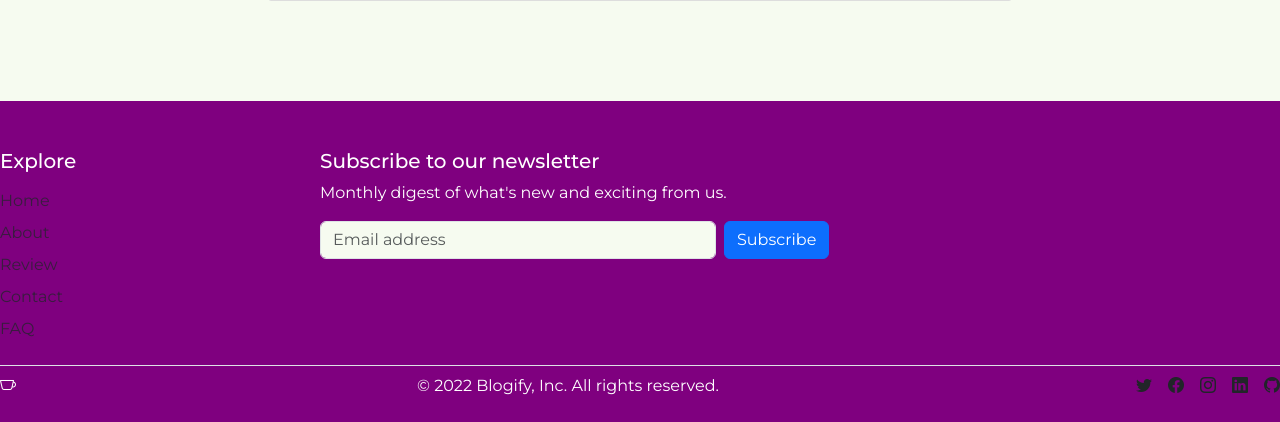
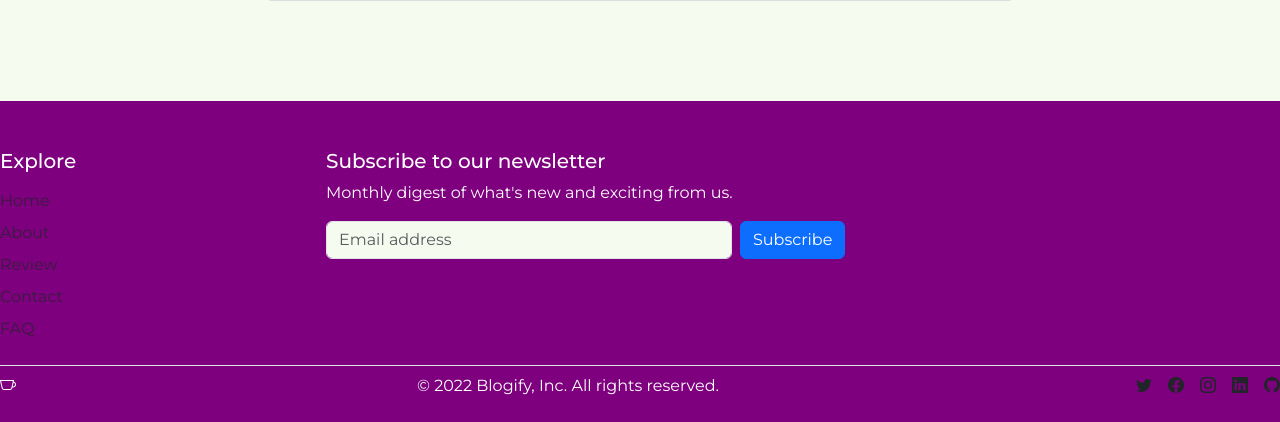
Before and after one commit to emmy3000/Blogify, a Flask app: page /about in a window 1280 px wide. Shown: the part 873-1295 px from the top of the page. Run offline with Flask 3, Linux system fonts and the light colour scheme; parts of the project's set-up code (start-up, migrations or seed data) failed here and were passed over; some libraries are stand-ins or nearby versions.

Commit message:
Refactor footer section of the HTML layout template

```diff
--- a/blogify_app/templates/layout.html
+++ b/blogify_app/templates/layout.html
@@ -96,9 +96,9 @@
         <!-- Footer -->
         <footer class="pt-5 text-white">
             <div class="row">
-                <div class="row">
+
                 <!-- Explore section -->
-                    <div class="col-6 col-md-2 pl-3 pr-3 mb-3">
+                <div class="col-6 col-md-2 mb-3">
                     <h5 class="text-white mb-3">Explore</h5>
                     <ul class="nav flex-column text-white">
                         <li class="nav-item mb-2"><a href="{{ url_for('main.home') }}" class="nav-link p-0 text-muted">Home</a></li>
@@ -110,7 +110,7 @@
                 </div>
 
                 <!-- Newsletter section -->
-                    <div class="col-md-5 offset-md-1 pr-3 mb-3">
+                <div class="col-md-5 offset-md-1 mb-3">
                     <form action="">
                         <h5>Subscribe to our newsletter</h5>
                         <p>Monthly digest of what's new and exciting from us.</p>
@@ -121,9 +121,10 @@
                         </div>
                     </form>
                 </div>
-                </div>
 
-                <div class="d-flex justify-content-between py-2 border-top text-white border-highlight">
+                <div class="col-12"><!-- Added full-width column to separate sections --></div>
+
+                <div class="col-12 d-flex justify-content-between py-2 border-top text-white border-highlight">
 
                     <!-- Copyright section -->
                     <i class="bi bi-cup"></i>
@@ -147,9 +148,7 @@
                             <a href="#" class="link-dark text-decoration-none"><i class="bi bi-github"></i></a>
                         </li>
                     </ul>
-
                 </div>
-
             </div>
         </footer>
 
```
Lines whose indentation alone changed are shown as unchanged.
